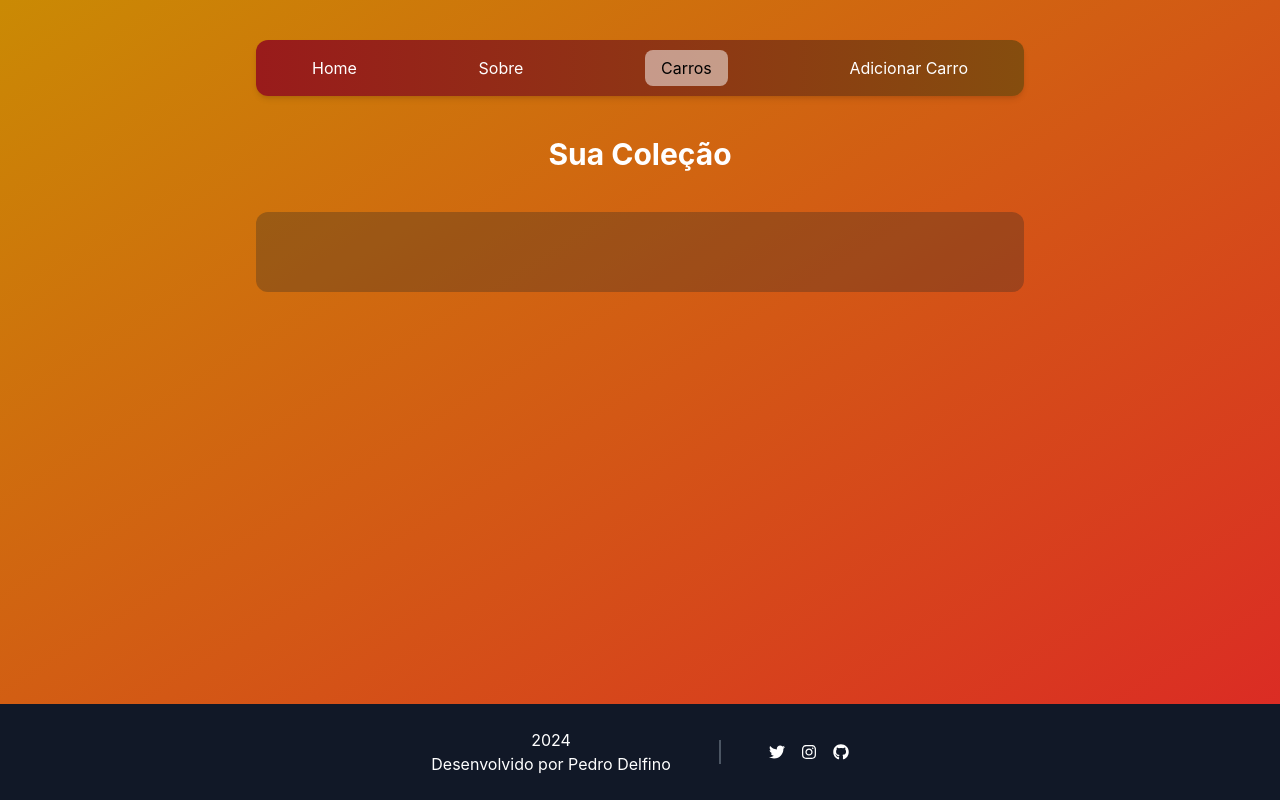
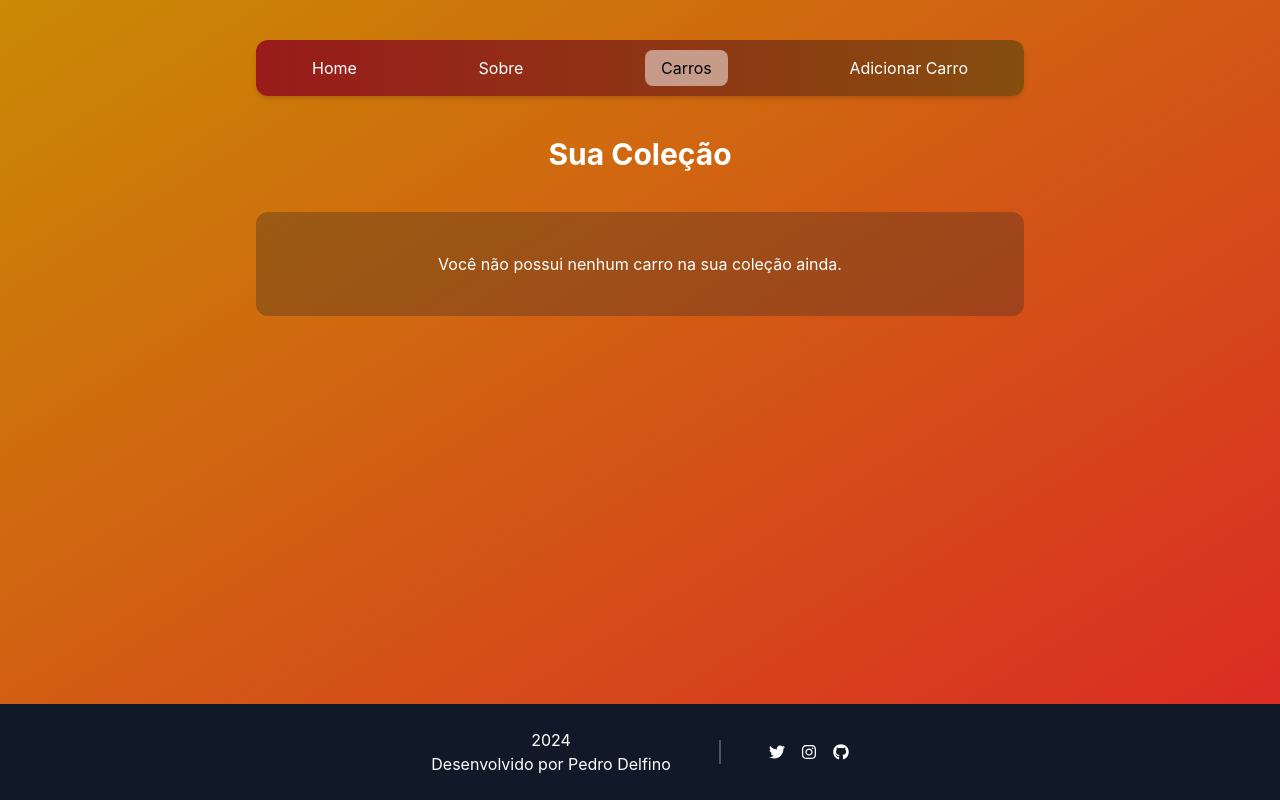
Before and after one commit to pdelfino0/Crud-HotWheels-PUCRS, a React (Create React App) app: page /carros in a window 1280 px wide. Built offline with nearby package versions, Linux system fonts and the light colour scheme.

Commit message:
empty collection return message

```diff
--- a/src/pages/Carros.jsx
+++ b/src/pages/Carros.jsx
@@ -2,6 +2,13 @@ import React from 'react';
 import CarCard from "../components/car-related/CarCard";
 
 function Carros(props) {
+
+    const returnEmptyMessage = () => {
+        return (
+            <p className="text-white text-center"> Você não possui nenhum carro na sua coleção ainda. </p>
+        );
+    }
+
     function handleDelete(index) {
         const newCarCollection = props.carCollection.filter((car, carIndex) => carIndex !== index);
         props.setCarCollection(newCarCollection);
@@ -12,7 +19,7 @@ function Carros(props) {
             <h1 className="text-white text-3xl font-bold text-center mt-10">Sua Coleção</h1>
             <div className="mx-auto text-white mt-10 rounded-xl max-w-3xl bg-neutral-800/30">
                 <div className="px-10 py-10">
-                    {props.carCollection.map((carro, index) => (
+                    {props.carCollection.length === 0 ? returnEmptyMessage() : props.carCollection.map((carro, index) => (
                         <div>
                             <CarCard key={index} carInfo={carro} onDelete={() => handleDelete(index)}/>
                         </div>
```
